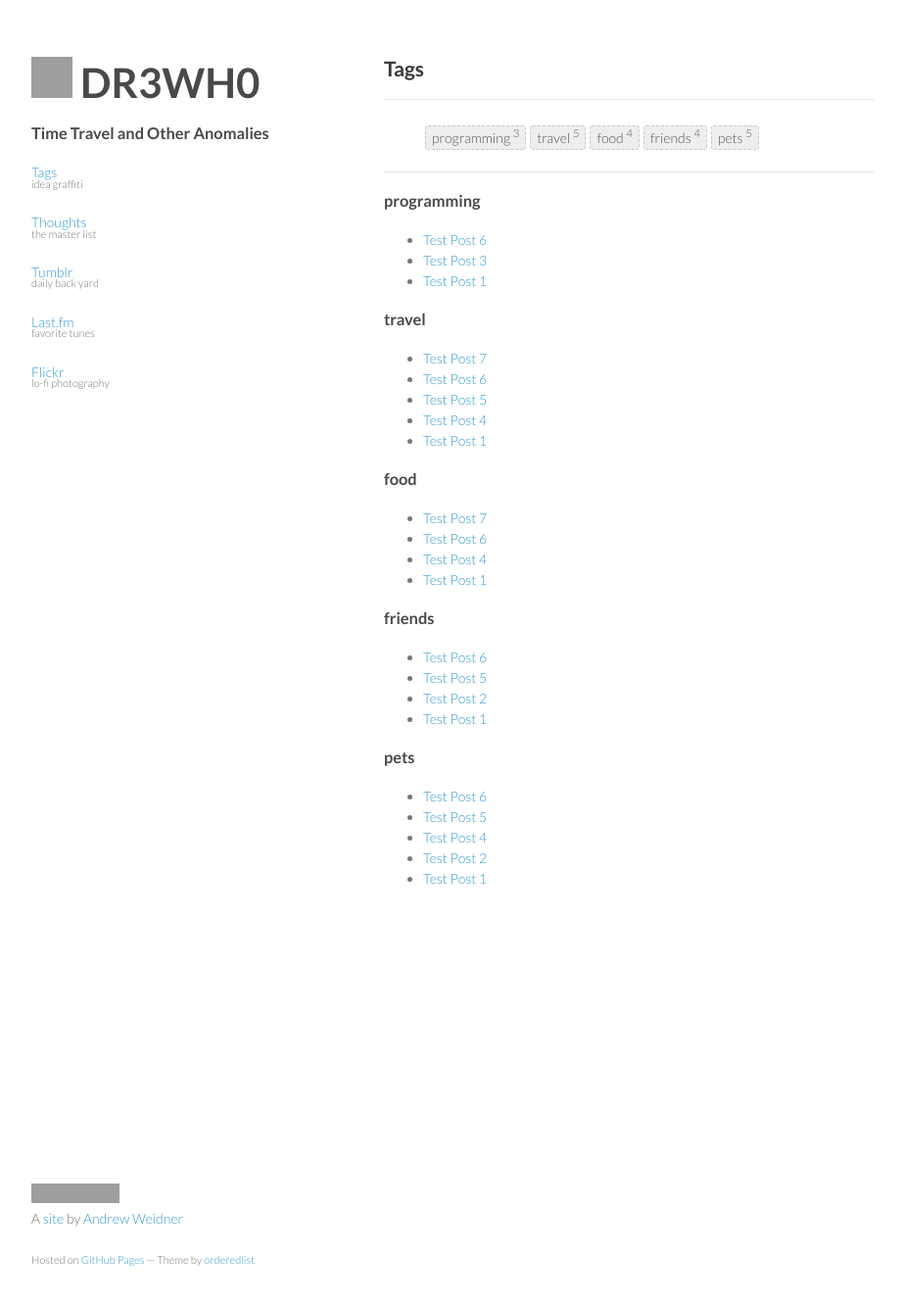
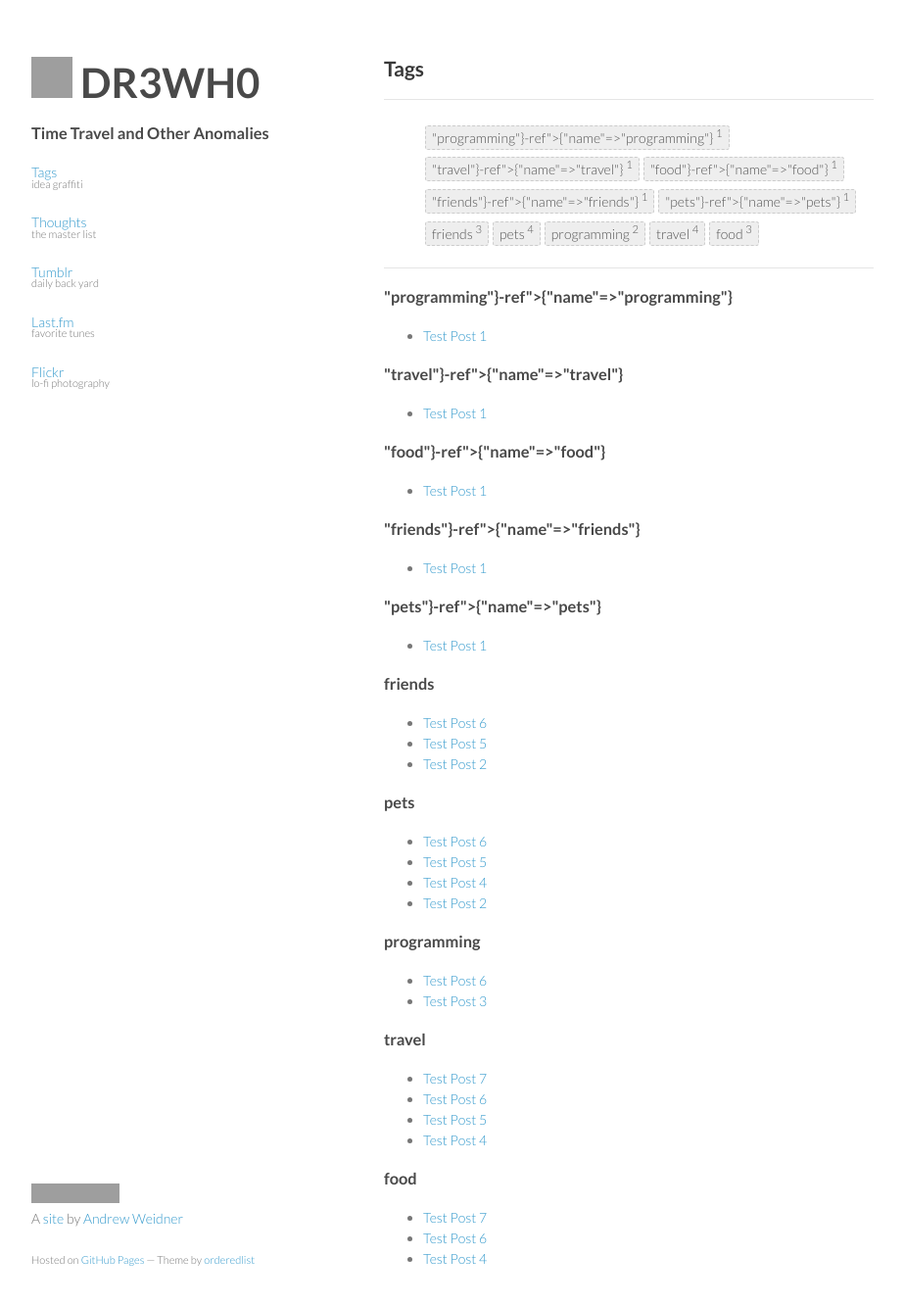
Before and after one commit to drewhop/drewhop.github.io, a Jekyll site: the page built from tags.html, in a window 1280 px wide and 1365 px high. Shown: the top 1331 px of the window at 98% size, without its empty margins (178-1101 px from the left). Built offline with Jekyll 4.4.1, drawn with Linux system fonts in a browser that asks for light colours; comment, search, counter and statistics services are not loaded; some of the changed lines change nothing that is shown; grey boxes are pictures that could not be loaded.

Commit message:
Update 2013-07-22-Test-1.md

```diff
--- a/_posts/2013-07-22-Test-1.md
+++ b/_posts/2013-07-22-Test-1.md
@@ -3,7 +3,12 @@
 title: Test Post 1
 layout: post
 category: Odd
-tags: [programming, travel, food, friends, pets]
+tags:
+ - name: 'programming'
+ - name: 'travel'
+ - name: 'food'
+ - name: 'friends'
+ - name: 'pets'
 ---
 
 # This is a post for testing [porpoises](http://en.wikipedia.org/wiki/Porpoise).
```
